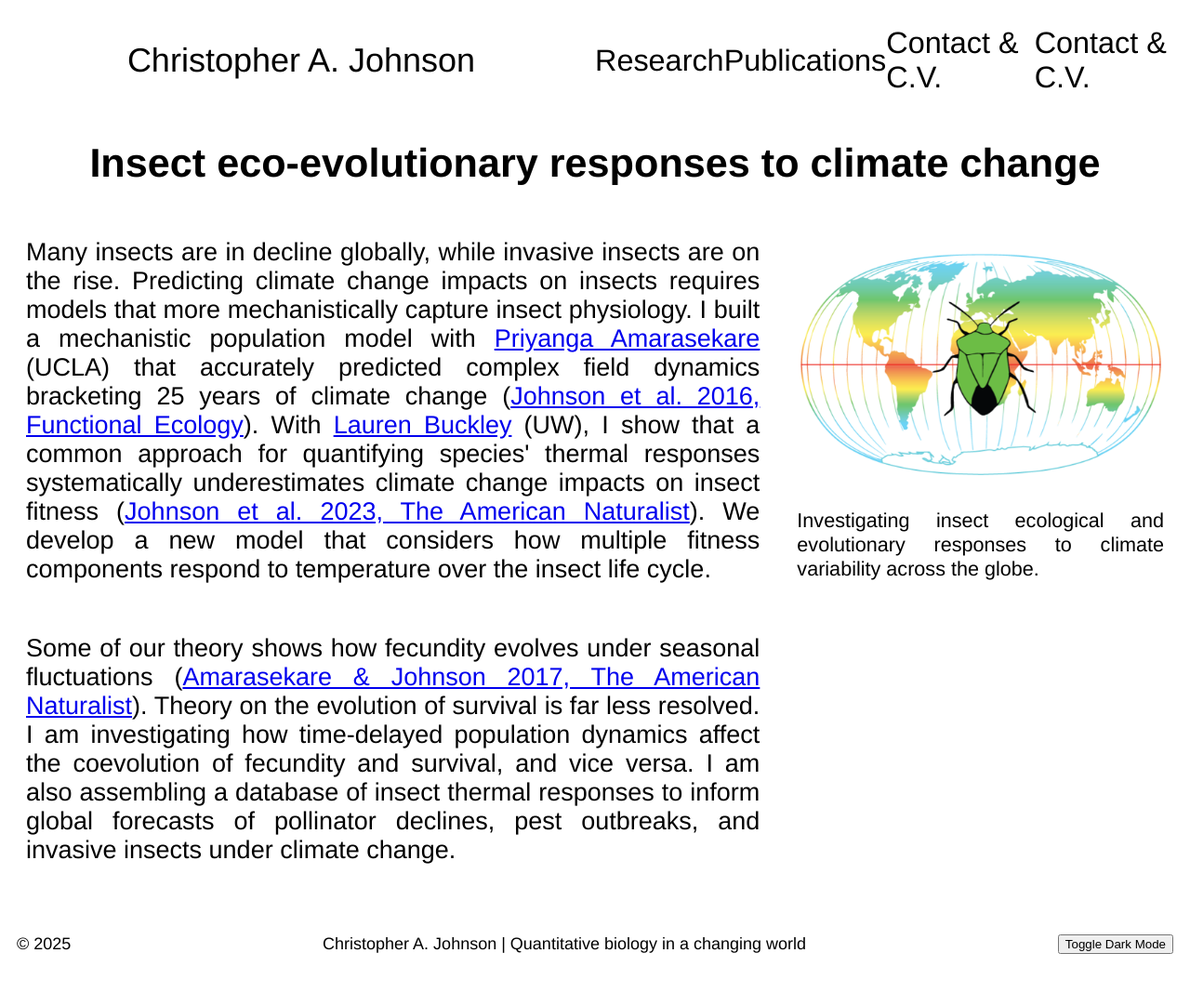
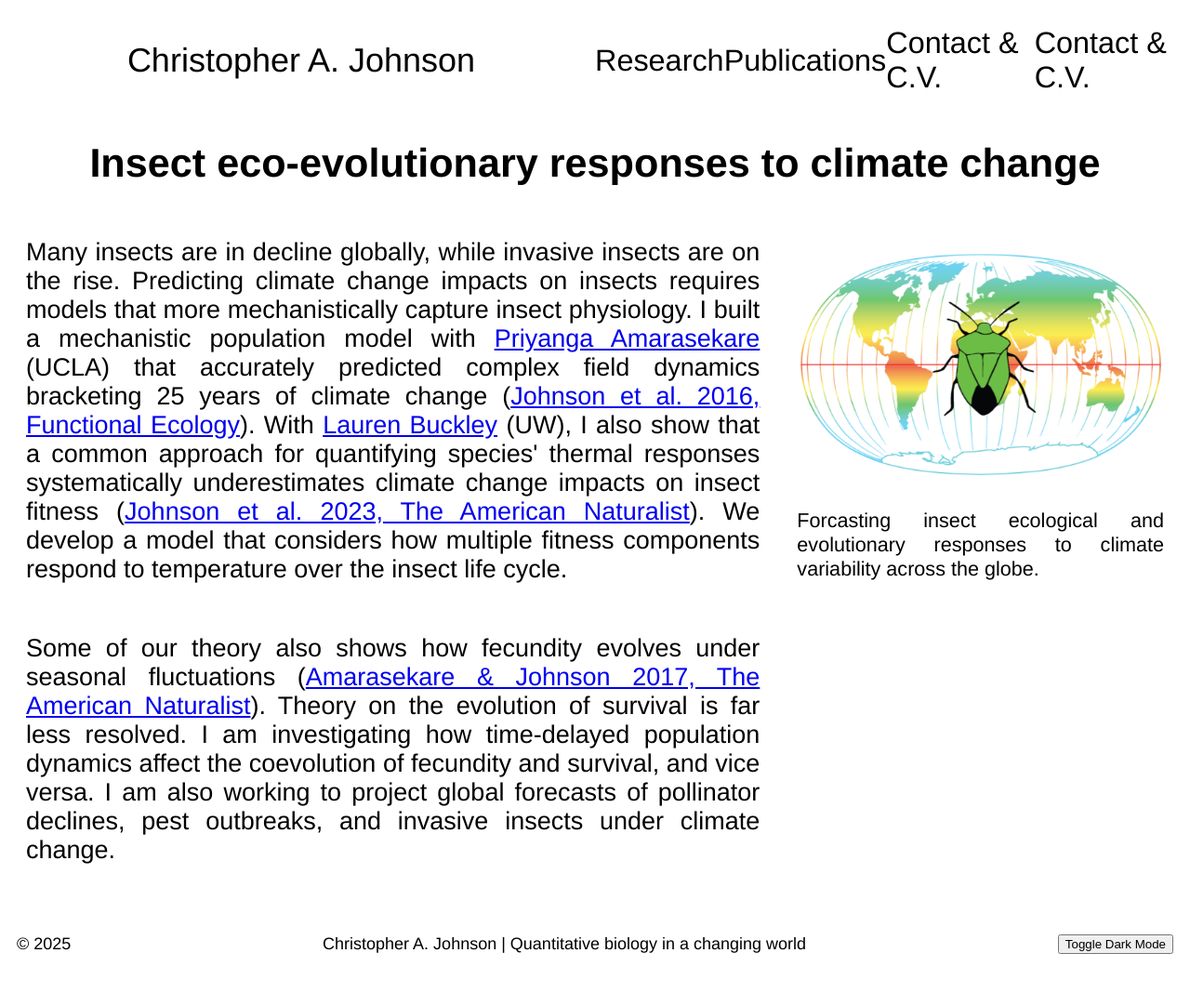
Before and after one commit to chrisajohnson/chrisajohnson.github.io, a Jekyll site: the page built from research/insect_responses.md, in a window 1280 px wide. Shown: the whole page at 93% size. Built offline with Jekyll 4.4.1, drawn with Linux system fonts in a browser that asks for light colours.

Commit message:
Update insect_responses.md

```diff
--- a/research/insect_responses.md
+++ b/research/insect_responses.md
@@ -5,16 +5,16 @@ permalink: /research/insect_responses/
 ---
 
 <div class="content-left">
-  <p>Many insects are in decline globally, while invasive insects are on the rise. Predicting climate change impacts on insects requires models that more mechanistically capture insect physiology. I built a mechanistic population model with <a href="https://www.gf.org/fellows/priyanga-amarasekare/" target="_blank" rel="noopener">Priyanga Amarasekare</a> (UCLA) that accurately predicted complex field dynamics bracketing 25 years of climate change (<a href="https://chrisajohnson.github.io/publications/" target="_blank" rel="noopener">Johnson et al. 2016, Functional Ecology</a>). With <a href="https://huckleylab.github.io/" target="_blank" rel="noopener">Lauren Buckley</a> (UW), I show that a common approach for quantifying species' thermal responses systematically underestimates climate change impacts on insect fitness (<a href="https://chrisajohnson.github.io/publications/" target="_blank" rel="noopener">Johnson et al. 2023, The American Naturalist</a>). We develop a new model that considers how multiple fitness components respond to temperature over the insect life cycle.
+  <p>Many insects are in decline globally, while invasive insects are on the rise. Predicting climate change impacts on insects requires models that more mechanistically capture insect physiology. I built a mechanistic population model with <a href="https://www.gf.org/fellows/priyanga-amarasekare/" target="_blank" rel="noopener">Priyanga Amarasekare</a> (UCLA) that accurately predicted complex field dynamics bracketing 25 years of climate change (<a href="https://chrisajohnson.github.io/publications/" target="_blank" rel="noopener">Johnson et al. 2016, Functional Ecology</a>). With <a href="https://huckleylab.github.io/" target="_blank" rel="noopener">Lauren Buckley</a> (UW), I also show that a common approach for quantifying species' thermal responses systematically underestimates climate change impacts on insect fitness (<a href="https://chrisajohnson.github.io/publications/" target="_blank" rel="noopener">Johnson et al. 2023, The American Naturalist</a>). We develop a model that considers how multiple fitness components respond to temperature over the insect life cycle.
 
 </p>
-  <p>Some of our theory shows how fecundity evolves under seasonal fluctuations (<a href="https://chrisajohnson.github.io/publications/" target="_blank" rel="noopener">Amarasekare & Johnson 2017, The American Naturalist</a>). Theory on the evolution of survival is far less resolved. I am investigating how time-delayed population dynamics affect the coevolution of fecundity and survival, and vice versa. I am also assembling a database of insect thermal responses to inform global forecasts of pollinator declines, pest outbreaks, and invasive insects under climate change.
+  <p>Some of our theory also shows how fecundity evolves under seasonal fluctuations (<a href="https://chrisajohnson.github.io/publications/" target="_blank" rel="noopener">Amarasekare & Johnson 2017, The American Naturalist</a>). Theory on the evolution of survival is far less resolved. I am investigating how time-delayed population dynamics affect the coevolution of fecundity and survival, and vice versa. I am also working to project global forecasts of pollinator declines, pest outbreaks, and invasive insects under climate change.
 </p>
 </div>
 
 <div class="content-right">
   <figure>
     <img src="{{ '/images/Bug_globe.png' | relative_url }}" alt="Shield bug on a world map colored as a latitudinal climate gradient" >
-    <figcaption>Investigating insect ecological and evolutionary responses to climate variability across the globe.</figcaption>
+    <figcaption>Forcasting insect ecological and evolutionary responses to climate variability across the globe.</figcaption>
   </figure>
 </div>
```
